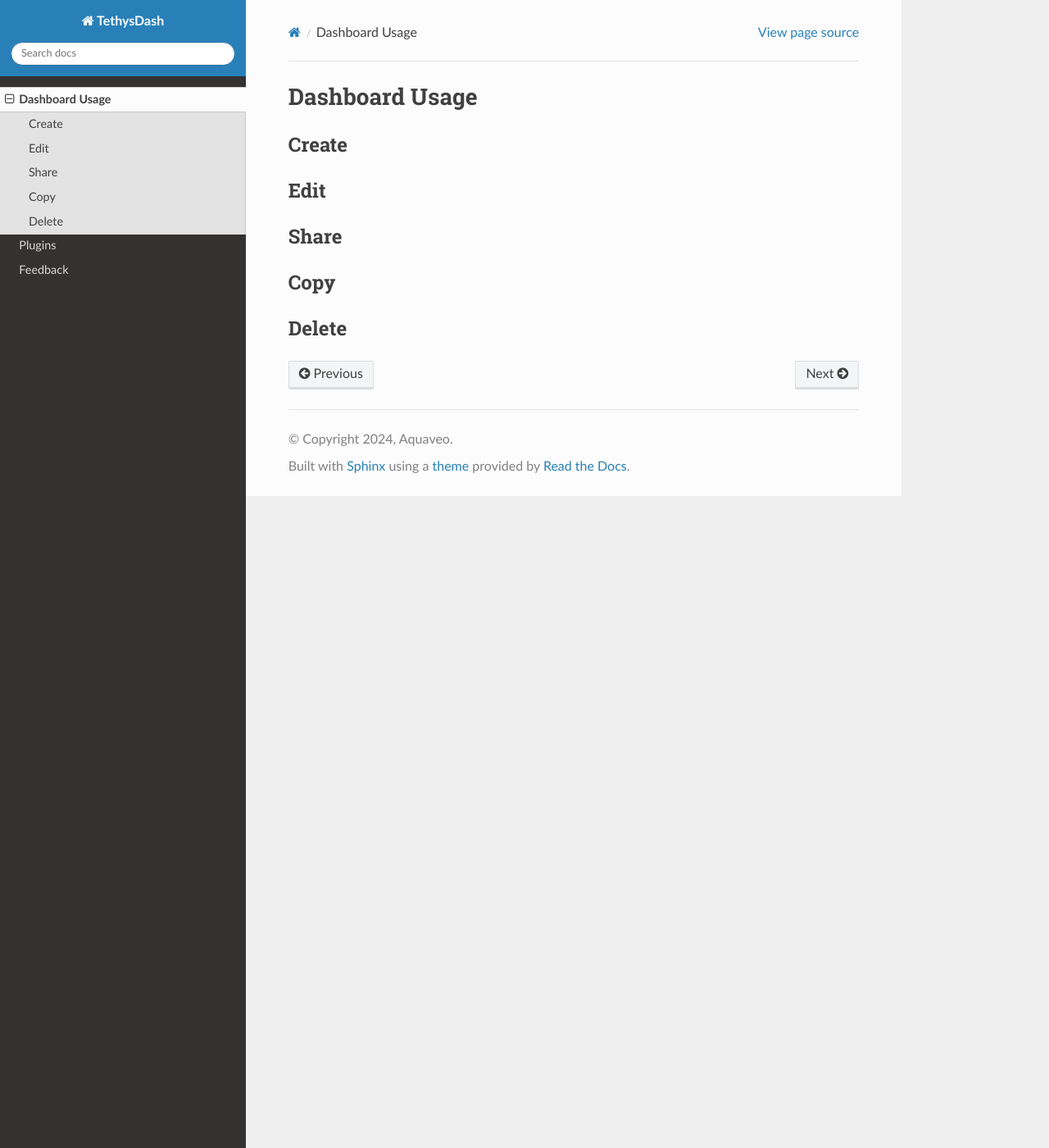
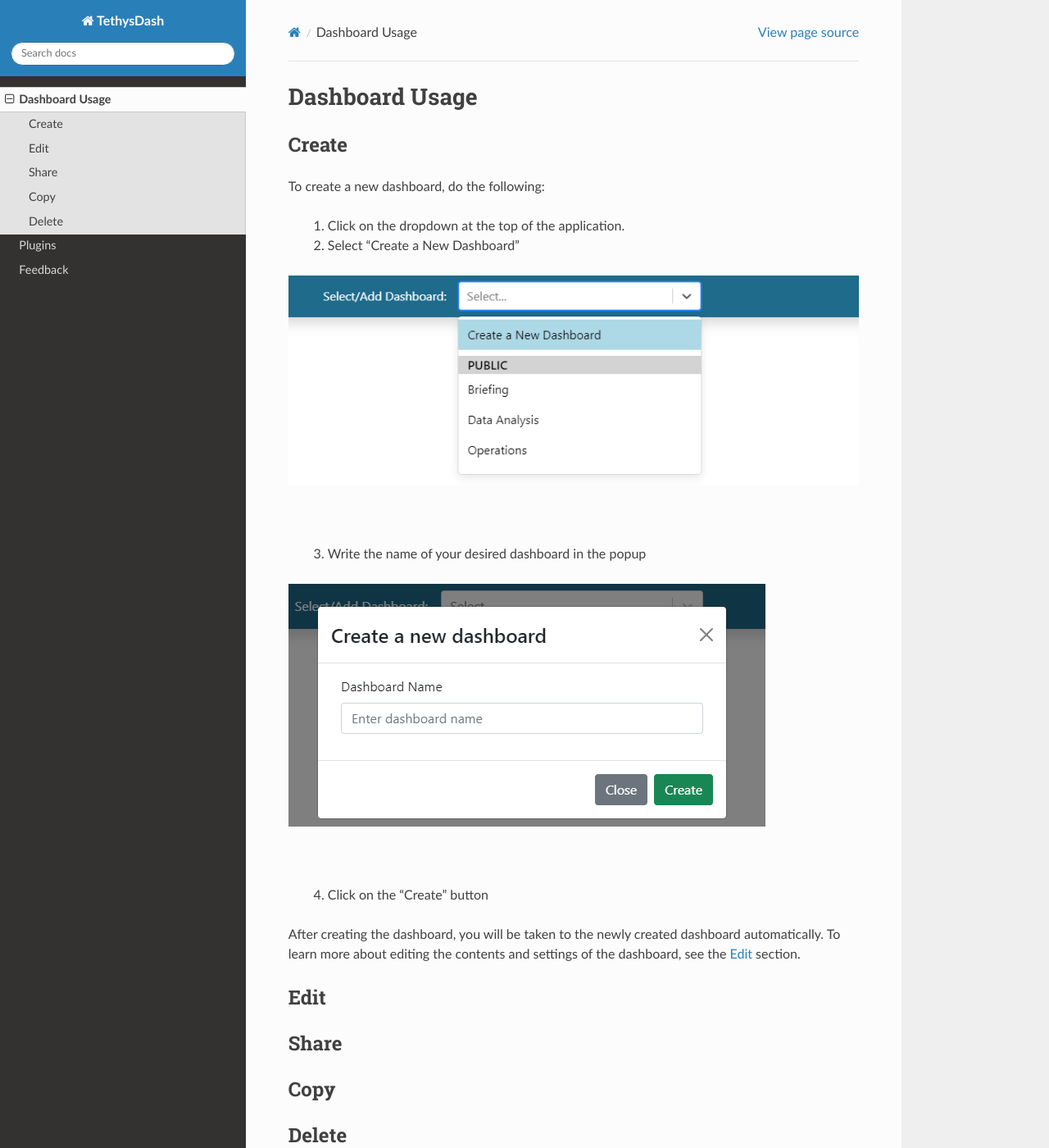
Before and after one commit to Aquaveo/TethysDashDocs, a Sphinx documentation site: the page built from docs/source/usage.rst, in a window 1280 px wide and 1400 px high. Shown: the whole window at 82% size. Built offline with Sphinx 7.4.7 and the Read the Docs theme 3.1.0, drawn with Linux system fonts in a browser that asks for light colours.

Commit message:
create dashboard section

```diff
--- a/docs/source/usage.rst
+++ b/docs/source/usage.rst
@@ -5,6 +5,26 @@ Dashboard Usage
 
 Create
 ------
+
+To create a new dashboard, do the following:
+
+   1. Click on the dropdown at the top of the application.
+   2. Select "Create a New Dashboard"
+
+.. image:: ../images/dashboard_creation.png
+
+|
+
+   3. Write the name of your desired dashboard in the popup
+
+.. image:: ../images/dashboard_creation_prompt.png
+
+|
+
+   4. Click on the "Create" button
+
+After creating the dashboard, you will be taken to the newly created dashboard
+automatically. To learn more about editing the contents and settings of the dashboard, see the `Edit <Edit_>`_ section.
 
 
 Edit
```
Also changed, not shown: docs/images/dashboard_creation.png (added), docs/images/dashboard_creation_prompt.png (added).
